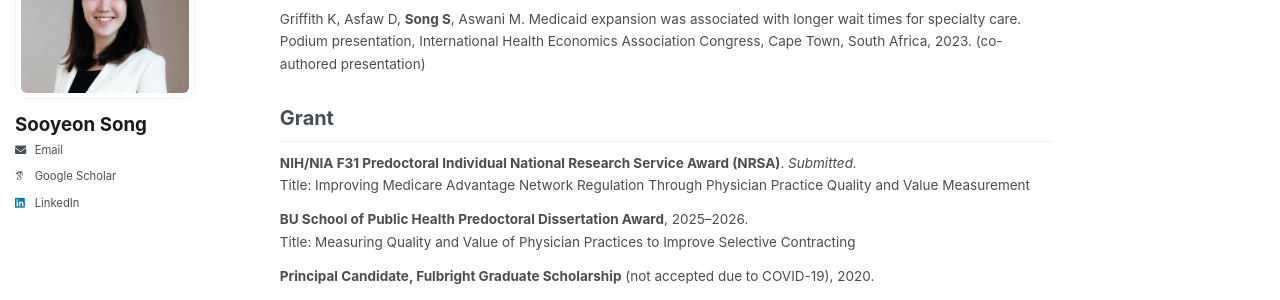
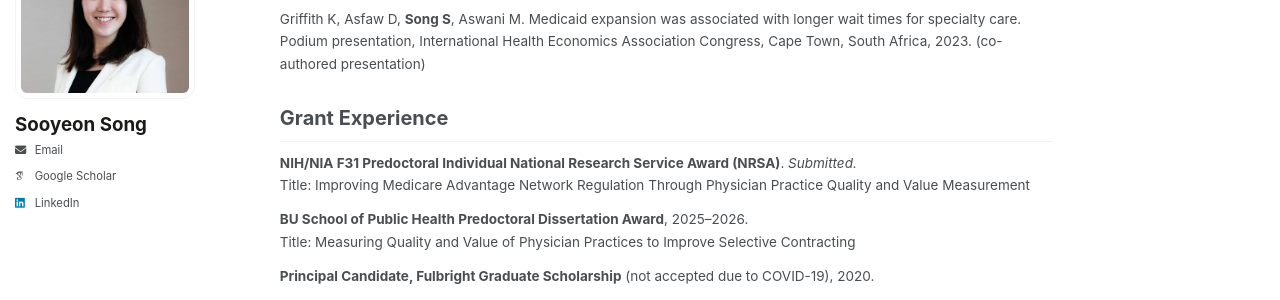
Before and after one commit to sooyeonsong/sooyeonsong.github.io, a Jekyll site: the page built from _pages/about.md, in a window 1280 px wide and 900 px high, scrolled down 1572 px. Shown: the part 155-455 px from the top of the window. Built offline with Jekyll 4.4.1, drawn with Linux system fonts in a browser that asks for light colours; some web fonts are replaced; a script bundle is joined from its source files by our own code; library files that are not in the unit come from our copies.

Commit message:
Update about.md

```diff
--- a/_pages/about.md
+++ b/_pages/about.md
@@ -62,7 +62,7 @@ Before pursuing PhD training, I worked in global health policy and management an
 <p>Griffith K, Asfaw D, <strong>Song S</strong>, Aswani M. Medicaid expansion was associated with longer wait times for specialty care. Podium presentation, International Health Economics Association Congress, Cape Town, South Africa, 2023. (co-authored presentation)</p>
 </div>
 
-<h2 id="grants">Grant</h2>
+<h2 id="grants">Grant Experience</h2>
 
 <div class="pub-list" markdown="0">
 <p><strong>NIH/NIA F31 Predoctoral Individual National Research Service Award (NRSA)</strong>. <em>Submitted.</em><br>Title: Improving Medicare Advantage Network Regulation Through Physician Practice Quality and Value Measurement</p>
```
